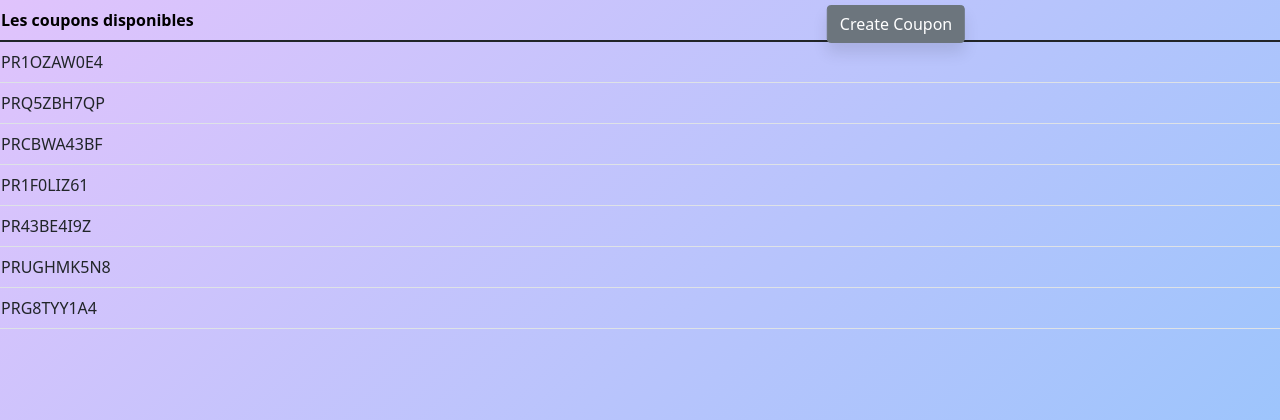
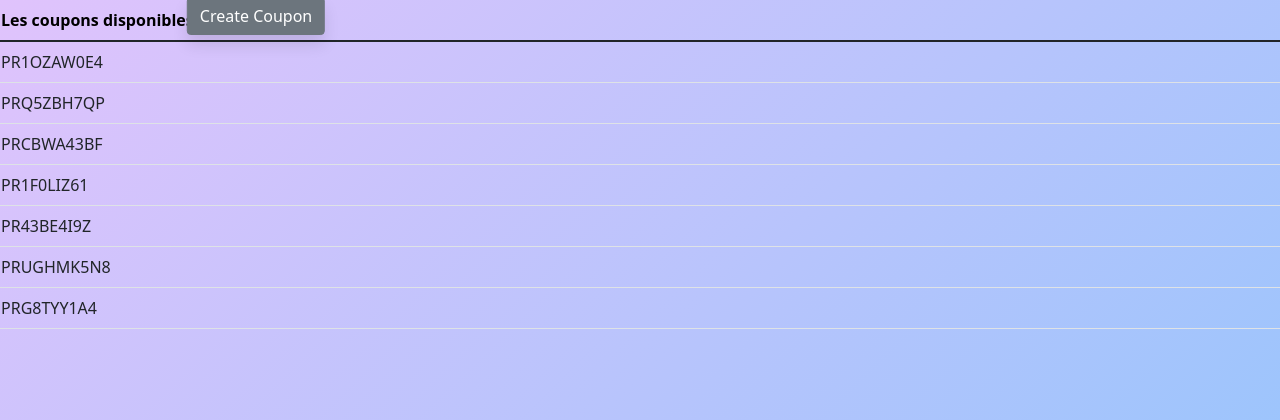
Before and after one commit to Rayduxx/Web_Project_Esprit, a PHP site: page /view/admin/ajoutCoupon.php in a window 1280 px wide. Shown: the top 420 px of the page. Run offline with PHP 8.4, Linux system fonts and the light colour scheme; data comes from the database, SQL or seed files in the repository; some libraries are stand-ins or nearby versions.

Commit message:
Update coupon.css

```diff
--- a/view/admin/coupon.css
+++ b/view/admin/coupon.css
@@ -1,7 +1,7 @@
 button {
     position: absolute;
-    top: 3%;
-    left: 70%;
+    top: 2%;
+    left: 20%;
     transform: translate(-50%, -50%);
     background: #fff;
     border-radius: 5px;
@@ -9,12 +9,13 @@ button {
 }
 input{
     position: absolute;
-  top: 3%;
-  left: 80%;
+  top: 2%;
+  left: 40%;
   transform: translate(-50%, -50%);
   background: #fff;
   border-radius: 5px;
   box-shadow: 0px 10px 15px rgba(0,0,0,0.1);
+  padding: 20px;
 }
 body{
     height: 100vh;
```
